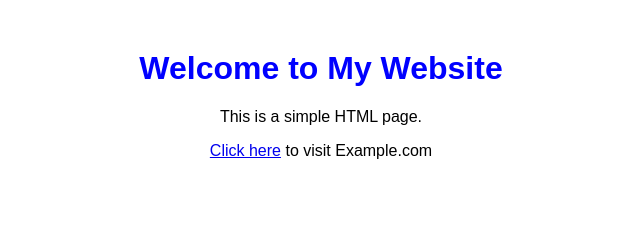
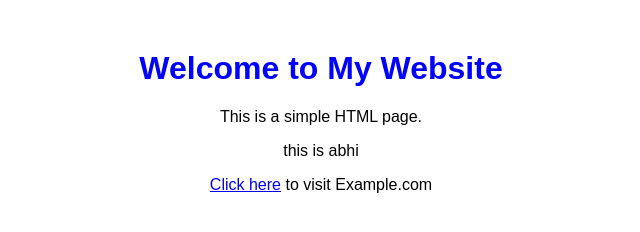
Before and after one commit to Abhisoni13/Jenkins_Learning_GS_Youtube-, a plain HTML site: page index.html in a window 1280 px wide. Shown: the whole page, without its empty margins (319-959 px from the left). Drawn offline with Linux system fonts and the light colour scheme.

Commit message:
Update index.html

```diff
--- a/index.html
+++ b/index.html
@@ -18,6 +18,7 @@
 <body>
     <h1>Welcome to My Website</h1>
     <p>This is a simple HTML page.</p>
+    <p>this is abhi</p>
     <a href="https://www.example.com">Click here</a> to visit Example.com
 </body>
 </html>
```
